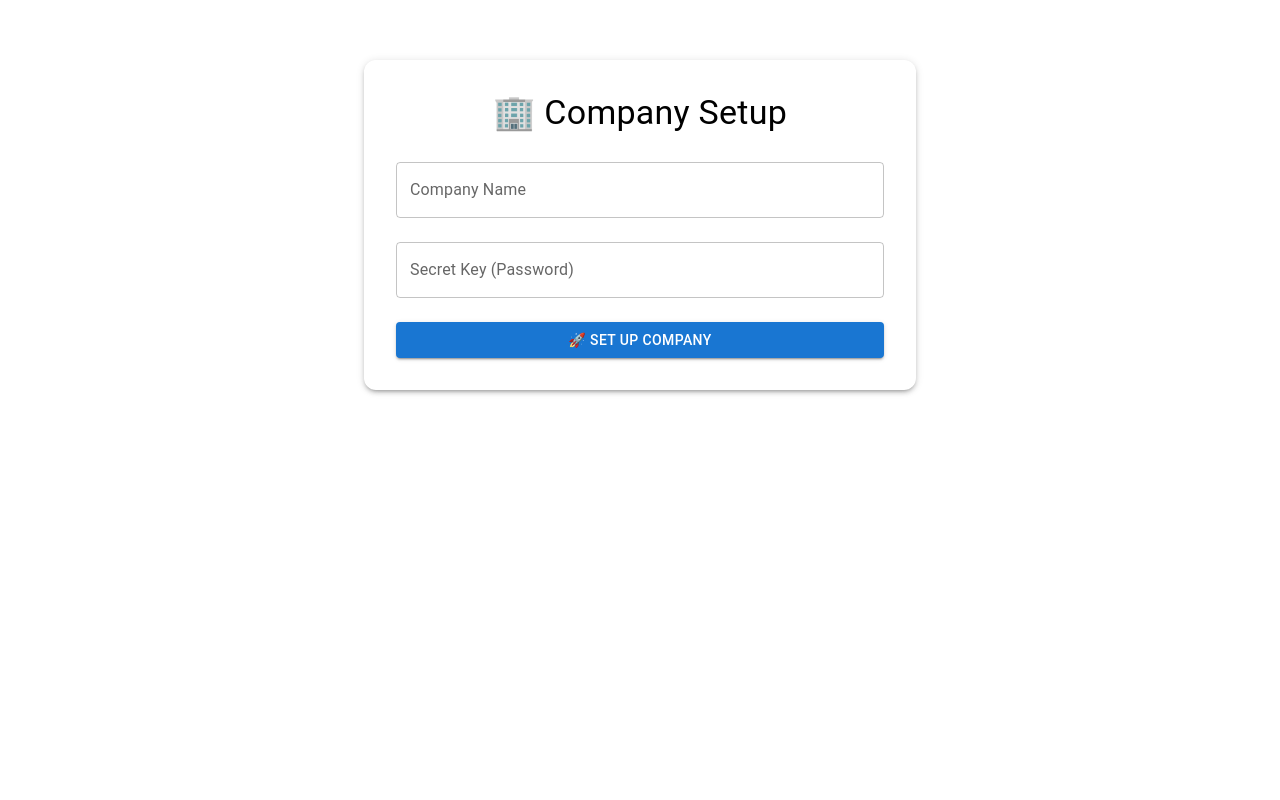
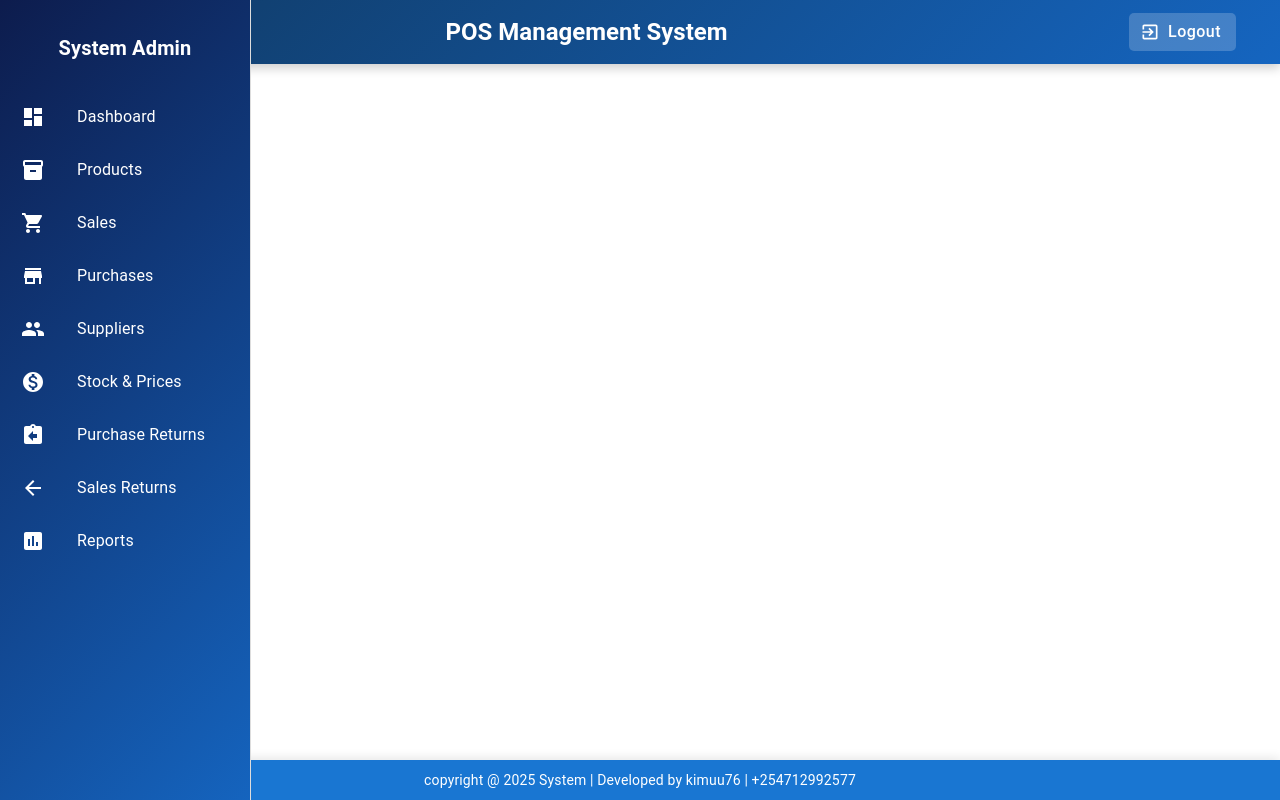
Before and after one commit to Kimuu76/76, a React (Create React App) app in the folder client/: page / in a window 1280 px wide. Before the commit this address led to /setup. Built offline with nearby package versions, Linux system fonts and the light colour scheme; no server answers.

Commit message:
made changes

```diff
--- a/client/src/App.js
+++ b/client/src/App.js
@@ -1,4 +1,49 @@
 /** @format */
+
+import { BrowserRouter as Router, Routes, Route } from "react-router-dom";
+import Setup from "./auth/Setup";
+import Login from "./auth/Login";
+import Dashboard from "./components/Dashboard";
+import Products from "./pages/Products";
+import Sales from "./pages/Sales";
+import Header from "./components/Header";
+import Footer from "./components/Footer";
+import Sidebar from "./components/Sidebar";
+import Purchases from "./pages/Purchases";
+import PurchaseReturns from "./pages/PurchaseReturns";
+import SalesReturns from "./pages/SalesReturns";
+import Reports from "./components/Reports";
+import Suppliers from "./pages/Suppliers";
+import StockPrices from "./pages/StockPrices";
+
+function App() {
+	return (
+		<Router>
+			<Header />
+			<div style={{ display: "flex" }}>
+				<Sidebar />
+				<div style={{ marginLeft: "200px", padding: "20px" }}>
+					<Routes>
+						<Route path='/dashboard' element={<Dashboard />} />
+						<Route path='/products' element={<Products />} />
+						<Route path='/sales' element={<Sales />} />
+						<Route path='/stockprices' element={<StockPrices />} />
+						<Route path='/purchases' element={<Purchases />} />
+						<Route path='/suppliers' element={<Suppliers />} />
+						<Route path='/purchasereturns' element={<PurchaseReturns />} />
+						<Route path='/salesreturns' element={<SalesReturns />} />
+						<Route path='/reports' element={<Reports />} />
+					</Routes>
+				</div>
+			</div>
+			<Footer />
+		</Router>
+	);
+}
+
+export default App;
+
+/** @format
 
 import {
 	BrowserRouter as Router,
@@ -84,7 +129,7 @@ const App = () => {
 					}}
 				>
 					<Routes>
-						{/* ✅ Step 1: Redirect to Setup if not set up */}
+						{/* ✅ Step 1: Redirect to Setup if not set up *
 						{!isSetup ? (
 							<>
 								<Route path='/setup' element={<Setup />} />
@@ -92,13 +137,13 @@ const App = () => {
 							</>
 						) : !isAuthenticated ? (
 							<>
-								{/* ✅ Step 2: Redirect to Login if not authenticated */}
+								{/* ✅ Step 2: Redirect to Login if not authenticated *
 								<Route path='/login' element={<Login />} />
 								<Route path='*' element={<Navigate to='/login' />} />
 							</>
 						) : (
 							<>
-								{/* ✅ Step 3: Show Main App After Login */}
+								{/* ✅ Step 3: Show Main App After Login *
 								<Route path='/dashboard' element={<Dashboard />} />
 								<Route path='/products' element={<Products />} />
 								<Route path='/sales' element={<Sales />} />
@@ -119,7 +164,7 @@ const App = () => {
 	);
 };
 
-export default App;
+export default App;*/
 
 /** @format
 
```
